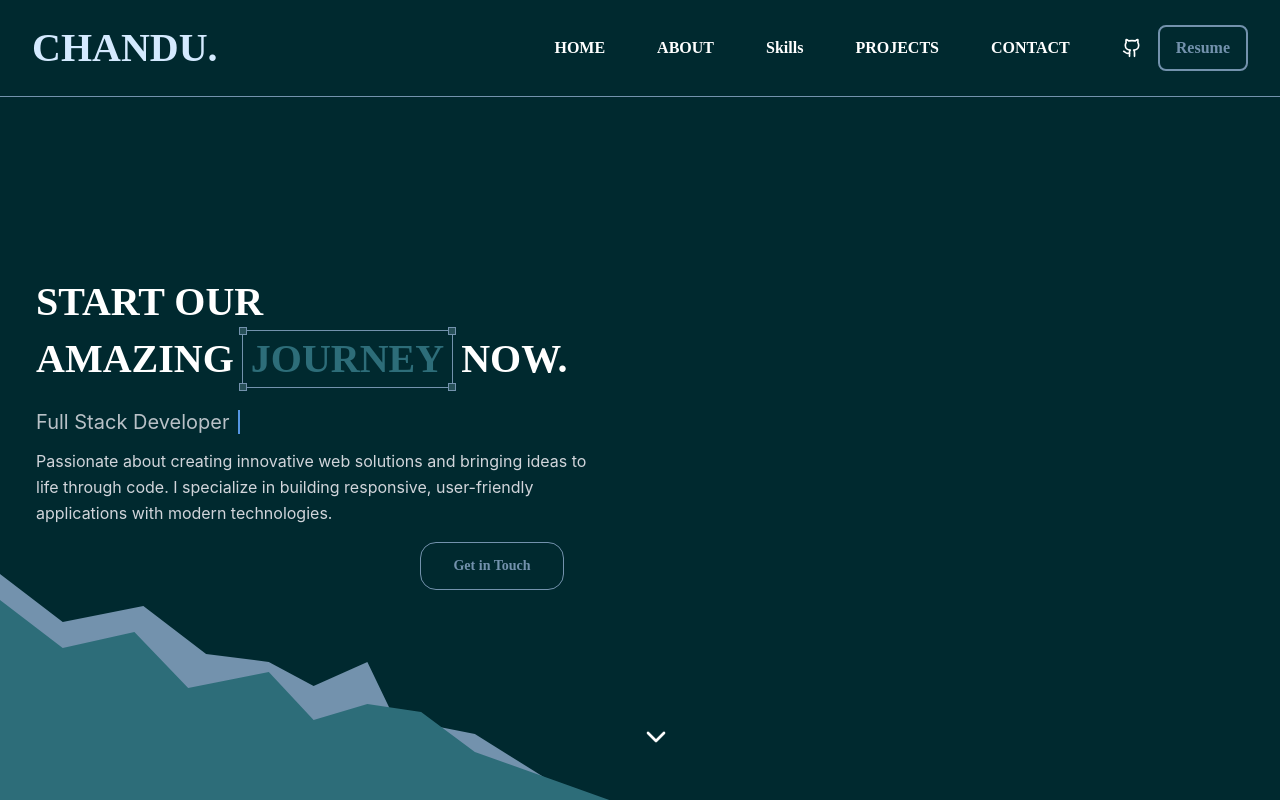
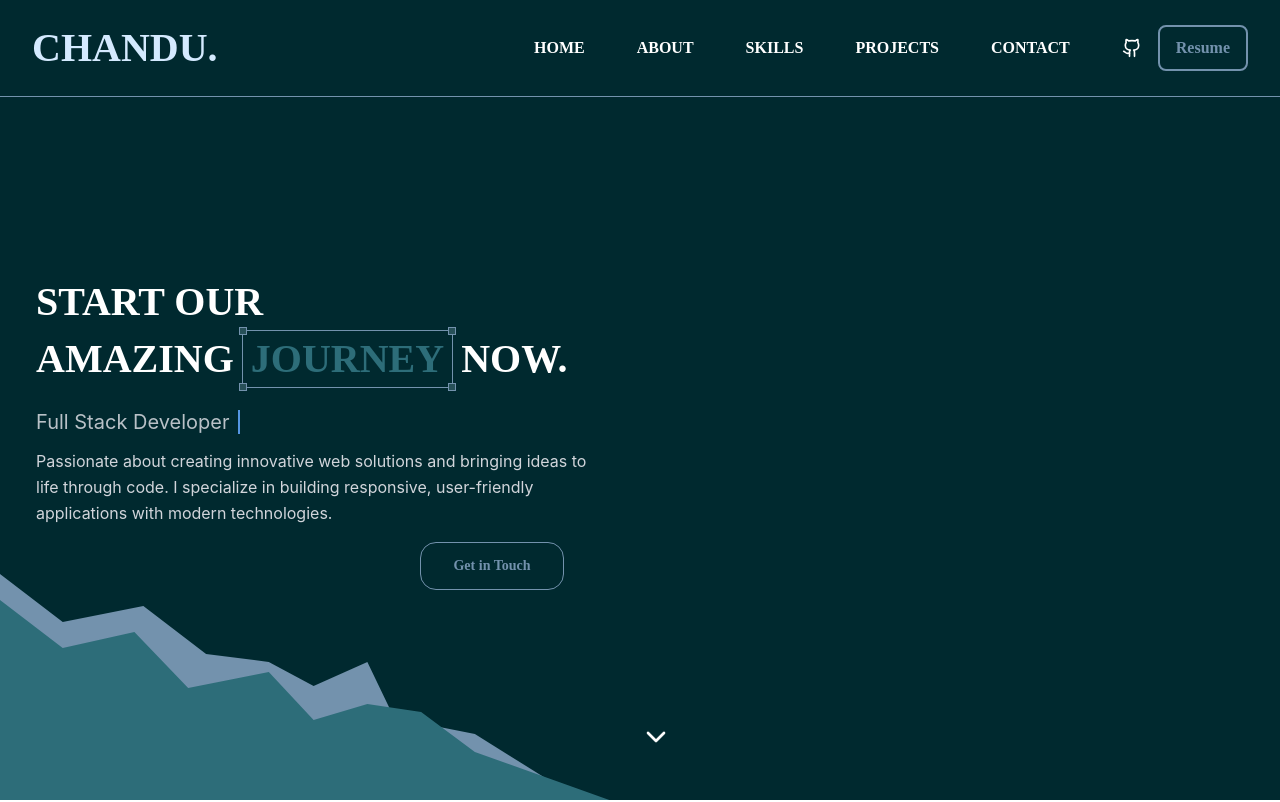
Before and after one commit to ChanduSpace/portfolioReact, a React (Vite) app: page / in a window 1280 px wide. Shown: the top 802 px of the page. Built offline with nearby package versions, Linux system fonts and the light colour scheme.

Commit message:
uppercase

```diff
--- a/src/components/Header.jsx
+++ b/src/components/Header.jsx
@@ -126,7 +126,7 @@ const Header = () => {
               className={`flex items-center space-x-1 transition-colors duration-300 hover:text-blue-600 font-['Poppins'] font-semibold ${getTextColor()}`}
             >
               {/* <Briefcase size={16} /> */}
-              <span>Skills</span>
+              <span>SKILLS</span>
             </button>
 
             <button
```
